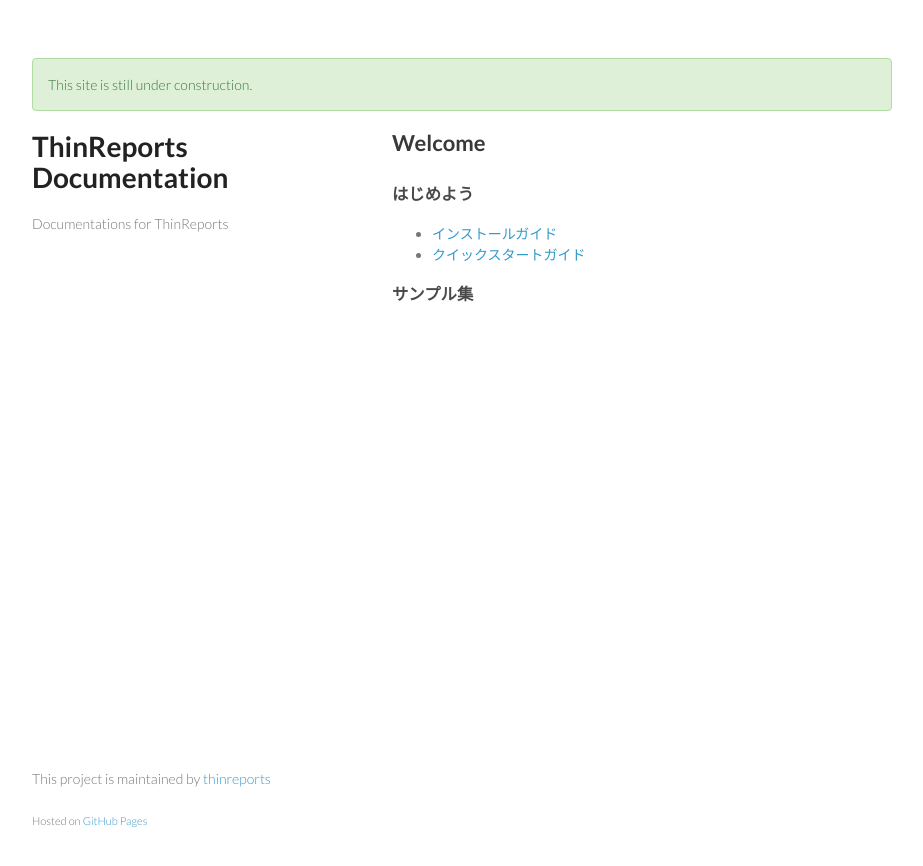
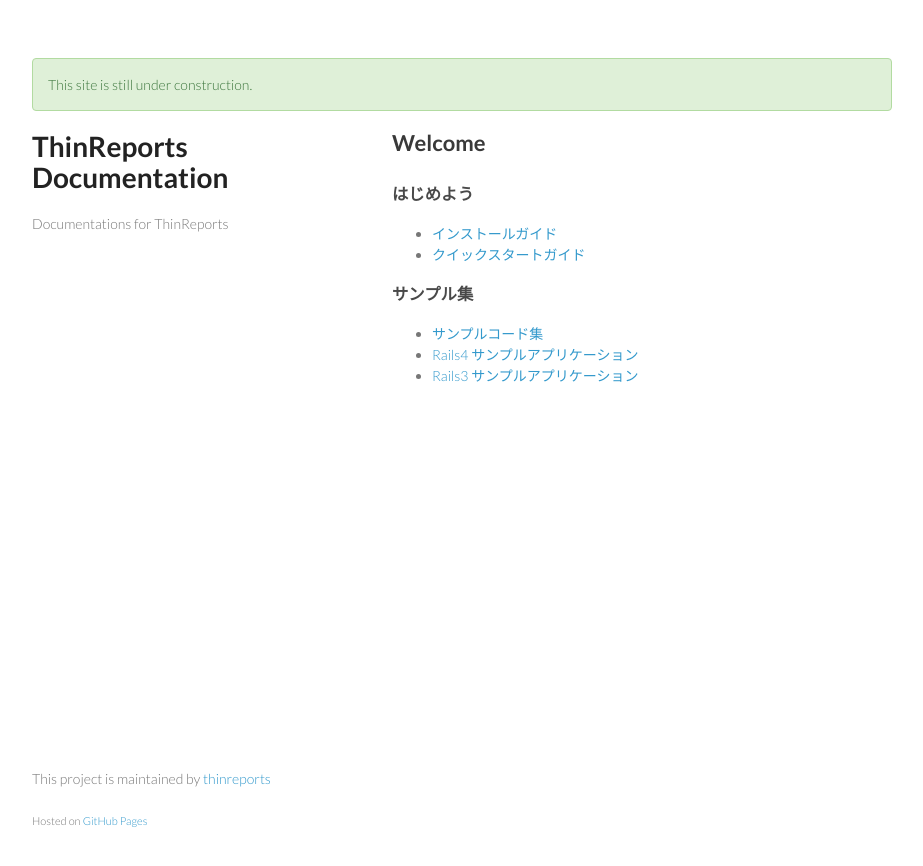
Before and after one commit to thinreports/documentation, a Jekyll site: the page built from ja/index.md, in a window 1280 px wide. Shown: the top 866 px of the page, without its empty margins (178-1101 px from the left). Built offline with Jekyll 4.4.1, drawn with Linux system fonts in a browser that asks for light colours.

Commit message:
Added links of the Examples

```diff
--- a/_layouts/default.html
+++ b/_layouts/default.html
@@ -3,13 +3,15 @@
   <head>
     <meta charset="utf-8">
     <meta http-equiv="X-UA-Compatible" content="IE=edge">
-    <meta name="viewport" content="width=device-width, initial-scale=1, user-scalable=no">
-    <title>{{ page.title }} | ThinReports Documentation</title>
+    <meta name="viewport" content="width=device-width, initial-scale=1">
+    <title>{% if page.title %}{{ page.title }} | {% endif %}Thinreports Documentation</title>
     <script src="{{ site.baseurl }}/assets/scripts/jquery-2.1.1.min.js"></script>
     <link rel="stylesheet" href="{{ site.baseurl }}/assets/css/syntax.css">
     <link rel="stylesheet" href="{{ site.baseurl }}/assets/css/style.css">
     <link rel="stylesheet" href="http://fonts.googleapis.com/css?family=Lato:300,500,700,300italic,500italic,700italic">
-    <!--[if lt IE 9]><script src="//html5shiv.googlecode.com/svn/trunk/html5.js"></script><![endif]-->
+    <!--[if lt IE 9]>
+      <script src="//html5shiv.googlecode.com/svn/trunk/html5.js"></script>
+    <![endif]-->
   </head>
   <body>
     <div class="wrapper">
--- a/ja/index.md
+++ b/ja/index.md
@@ -9,4 +9,6 @@
 
 ### サンプル集
 
-{% include group-indexes.html group = 'examples' %}
+  * [サンプルコード集](https://github.com/thinreports/thinreports-examples/blob/master/README.md)
+  * [Rails4 サンプルアプリケーション](https://github.com/thinreports/thinreports-rails4-example)
+  * [Rails3 サンプルアプリケーション](https://github.com/thinreports/thinreports-rails3-example)
```
Also changed, not shown: ja/examples/index.md (deleted, +0 -7 lines).
